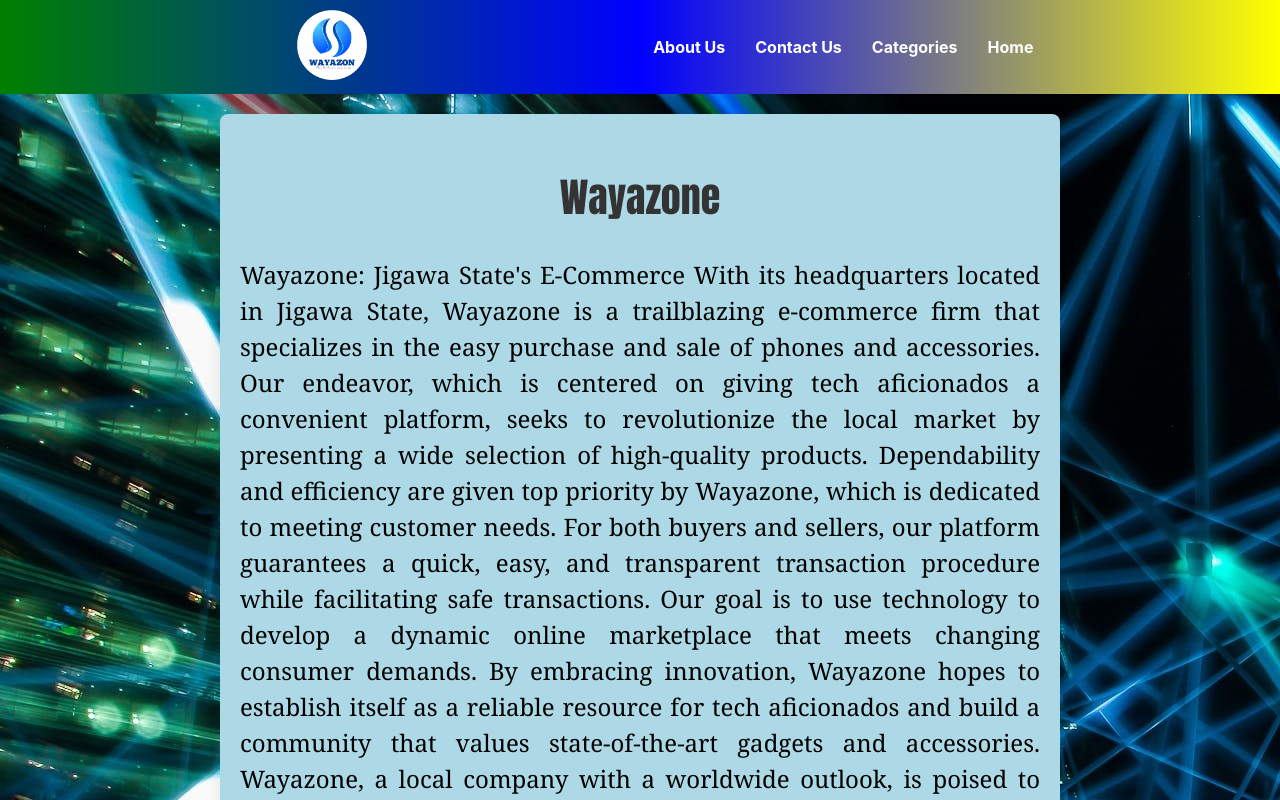
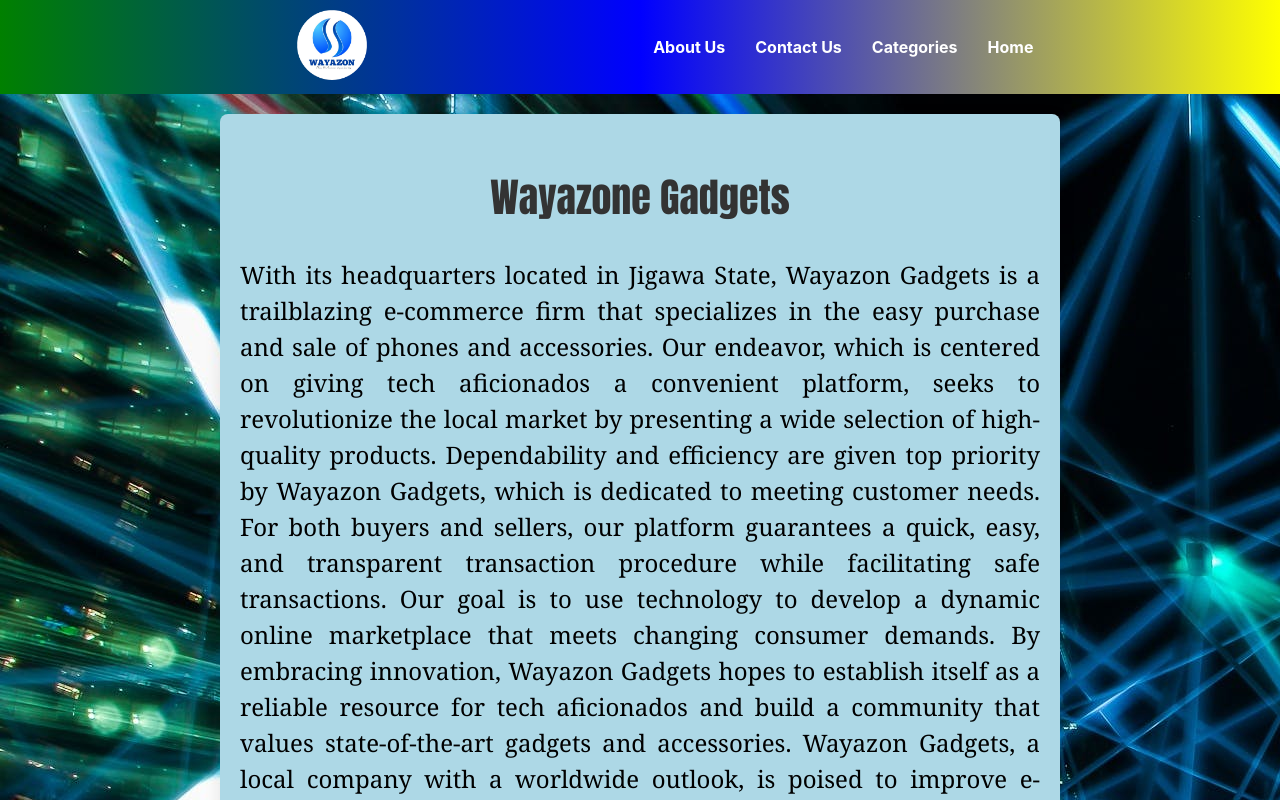
Before and after one commit to aliveevie/wayazon, a React (Create React App) app in the folder frontend/: page / in a window 1280 px wide. Shown: the top 800 px of the page. Built offline with nearby package versions, Linux system fonts and the light colour scheme.

Commit message:
Remove node_modules

```diff
--- a/frontend/src/pages/about.jsx
+++ b/frontend/src/pages/about.jsx
@@ -1,24 +1,22 @@
 import data from '../data/teams'
 import '../styles/about.css'
-import dahiru from '../images/teams/dahiru.png'
+
 
 export function About(){
 
     return (
         <div className="about-us"  >
-            <h2 data-aos="fade-up" >Wayazone</h2>
-            <p data-aos="fade-right" >Wayazone: Jigawa State's E-Commerce
+            <h2 data-aos="zoom-in" >Wayazone Gadgets</h2>
+            <p data-aos="zoom-out" >With its headquarters located in Jigawa State, Wayazon Gadgets is a trailblazing e-commerce firm that specializes in the easy purchase and sale of phones and accessories. Our endeavor, which is centered on giving tech aficionados a convenient platform, seeks to revolutionize the local market by presenting a wide selection of high-quality products.
 
-            With its headquarters located in Jigawa State, Wayazone is a trailblazing e-commerce firm that specializes in the easy purchase and sale of phones and accessories. Our endeavor, which is centered on giving tech aficionados a convenient platform, seeks to revolutionize the local market by presenting a wide selection of high-quality products.
+Dependability and efficiency are given top priority by Wayazon Gadgets, which is dedicated to meeting customer needs. For both buyers and sellers, our platform guarantees a quick, easy, and transparent transaction procedure while facilitating safe transactions. Our goal is to use technology to develop a dynamic online marketplace that meets changing consumer demands.
 
-            Dependability and efficiency are given top priority by Wayazone, which is dedicated to meeting customer needs. For both buyers and sellers, our platform guarantees a quick, easy, and transparent transaction procedure while facilitating safe transactions. Our goal is to use technology to develop a dynamic online marketplace that meets changing consumer demands.
-
-            By embracing innovation, Wayazone hopes to establish itself as a reliable resource for tech aficionados and build a community that values state-of-the-art gadgets and accessories. Wayazone, a local company with a worldwide outlook, is poised to improve e-commerce landscape by lowering the cost of high-quality electronic products for everyone.</p>
+By embracing innovation, Wayazon Gadgets hopes to establish itself as a reliable resource for tech aficionados and build a community that values state-of-the-art gadgets and accessories. Wayazon Gadgets, a local company with a worldwide outlook, is poised to improve e-commerce landscape by lowering the cost of high-quality electronic products for everyone.</p>
 
             <div className="our-team">
 
         <div className="team-members">
-        <h4>Meet Our Team</h4>
+        <h4  data-aos="zoom-out" >Meet Our Team</h4>
           {data.map((member) => (
             <div key={member.name} className="team-member">
               <div className="member-image">
```
Also changed, not shown: 33 other files (tests, documents, lock files or other folders).
